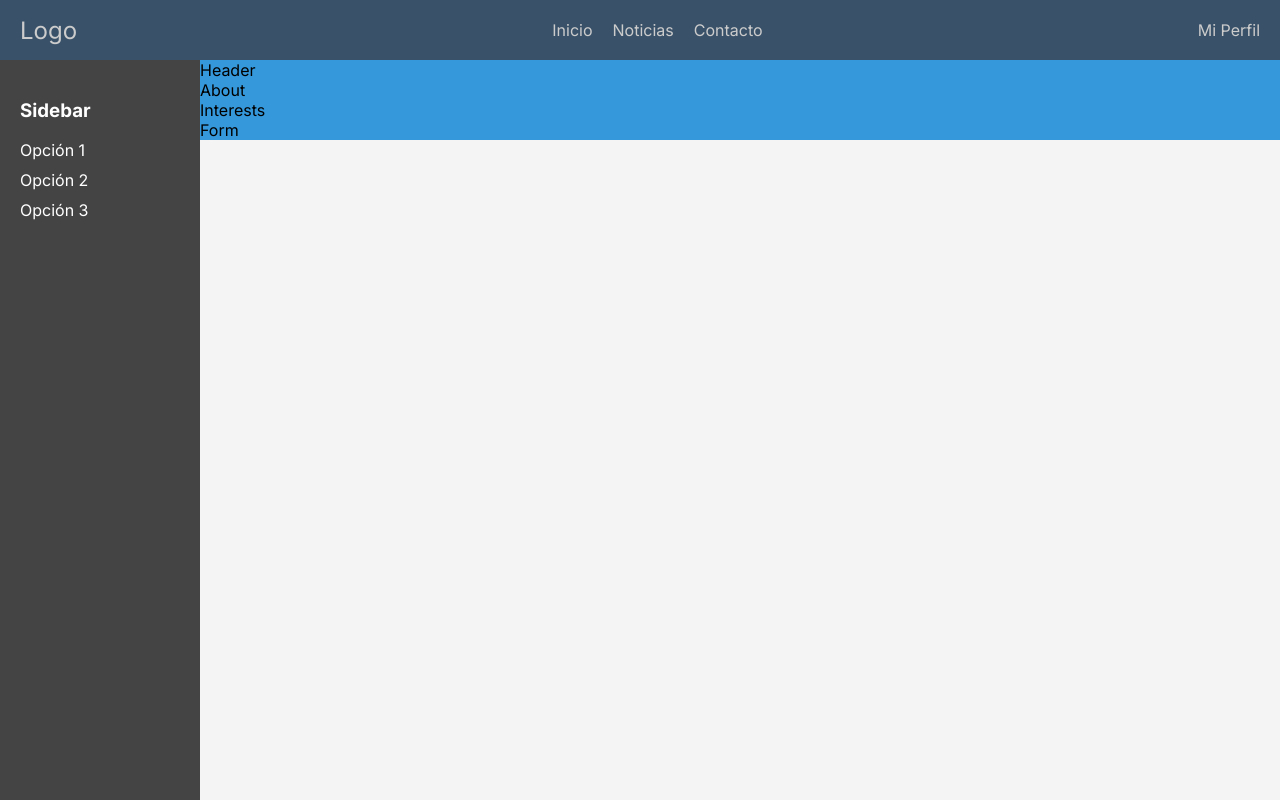
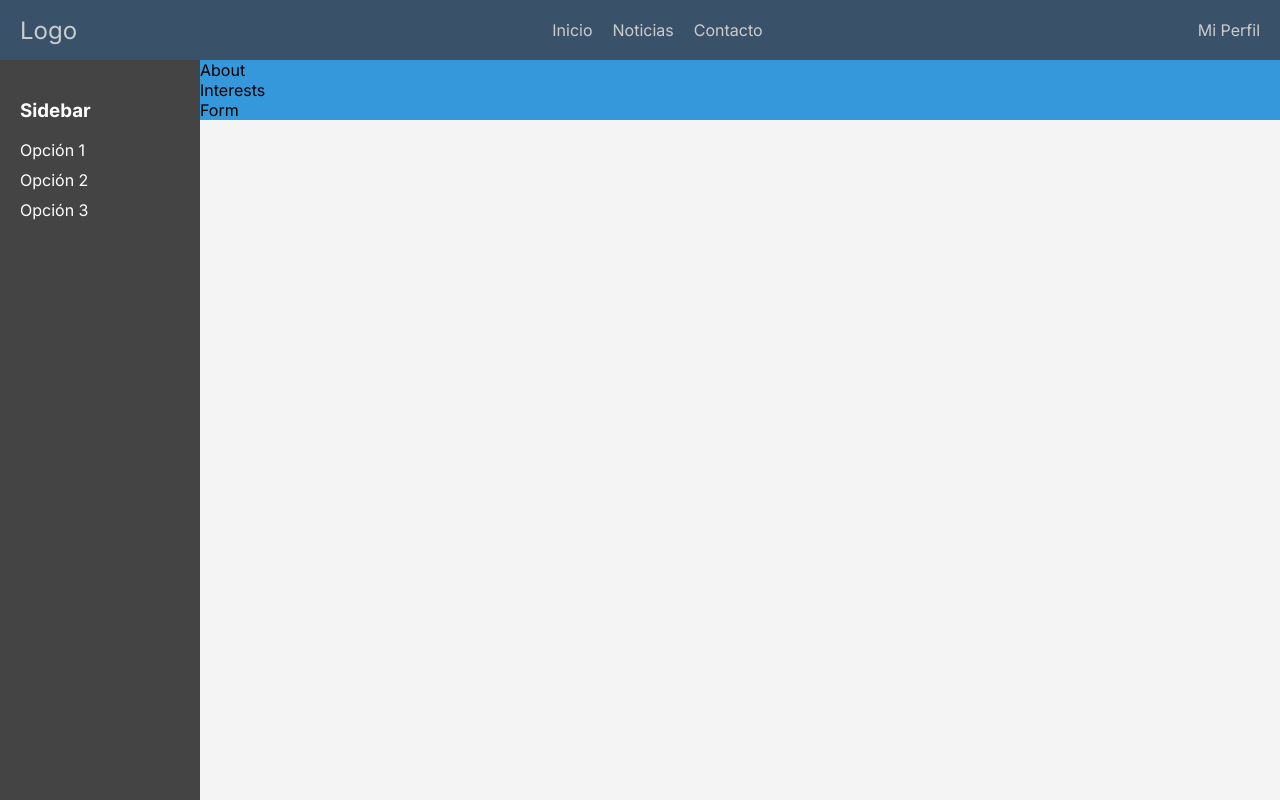
Before and after one commit to FededelRincon/Security-and-System-Tecnical, a Next.js app: page /profile in a window 1280 px wide. Built offline with nearby package versions, Linux system fonts and the light colour scheme.

Commit message:
moving navbarComponent inside headerComponent, and fix layout

```diff
--- a/app/components/Header/Header.module.css
+++ b/app/components/Header/Header.module.css
@@ -1,6 +1,4 @@
-.header {
-    background-color: var(--color-principal);
-  }
+
 
 /* Media queries para tablet */
 @media (min-width: 768px) {}
--- a/app/components/Header/Header.tsx
+++ b/app/components/Header/Header.tsx
@@ -1,9 +1,10 @@
+import NavbarComponent from "../Navbar/Navbar";
 import styles from "./Header.module.css";
 
 export default function HeaderComponent() {
   return (
-    <header className={styles.header}>
-      Header
+    <header>
+      <NavbarComponent />
     </header>
   )
 }
--- a/app/profile/layout.tsx
+++ b/app/profile/layout.tsx
@@ -1,4 +1,4 @@
-import NavbarComponent from "../components/Navbar/Navbar";
+import HeaderComponent from "../components/Header/Header";
 import SidebarComponent from "../components/Sidebar/Sidebar";
 import styles from "../profile/page.module.css";
 
@@ -10,7 +10,7 @@ export default function RootLayout({
   return (
     <>
       <div className={styles.container}>
-        <NavbarComponent />
+        <HeaderComponent />
         <div className={styles.main}>
           <SidebarComponent />
           <div className={styles.content}>
--- a/app/profile/page.tsx
+++ b/app/profile/page.tsx
@@ -1,6 +1,5 @@
 import About from '../components/About/About';
 import Form from '../components/Form/Form';
-import HeaderComponent from '../components/Header/Header';
 import Interests from '../components/Interests/Interests';
 
 
@@ -8,7 +7,6 @@ export default function profilePage() {
 
   return (
     <>
-      <HeaderComponent />
       <About />
       <Interests />
       <Form />
```
